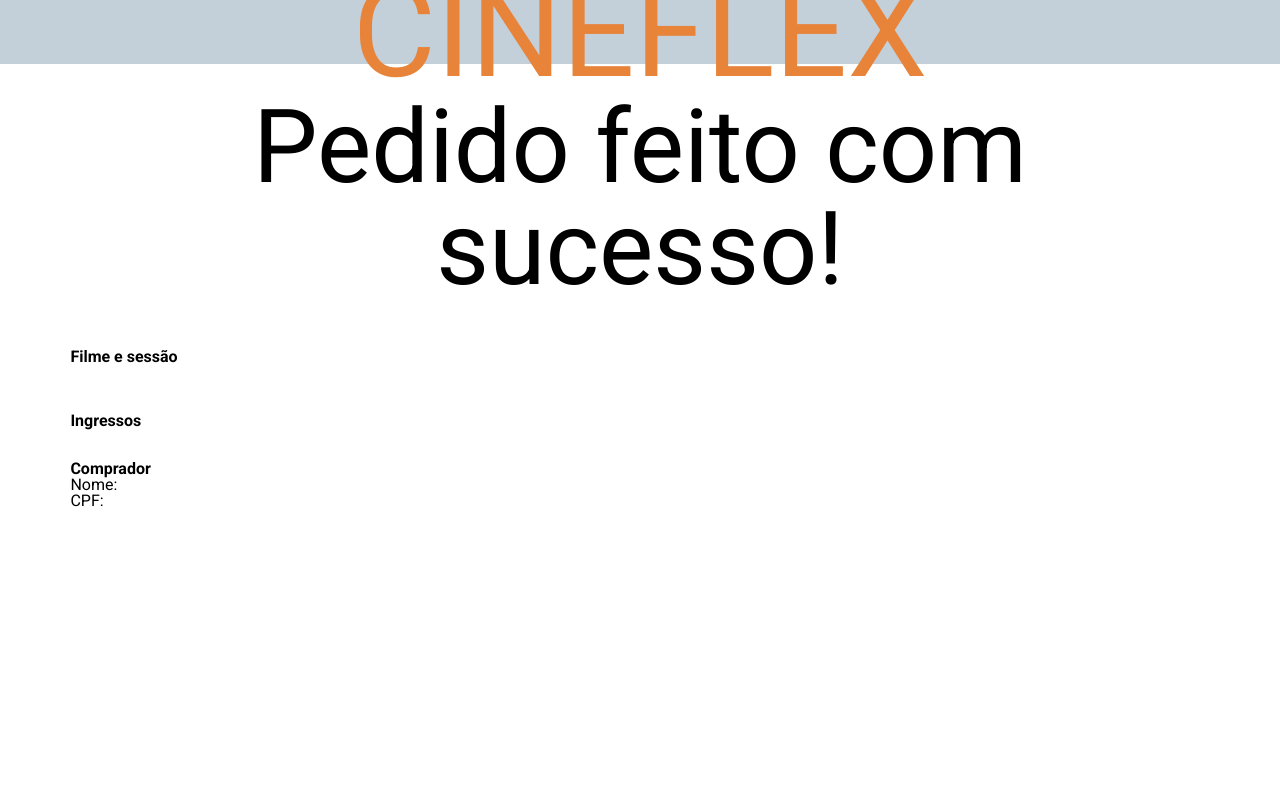
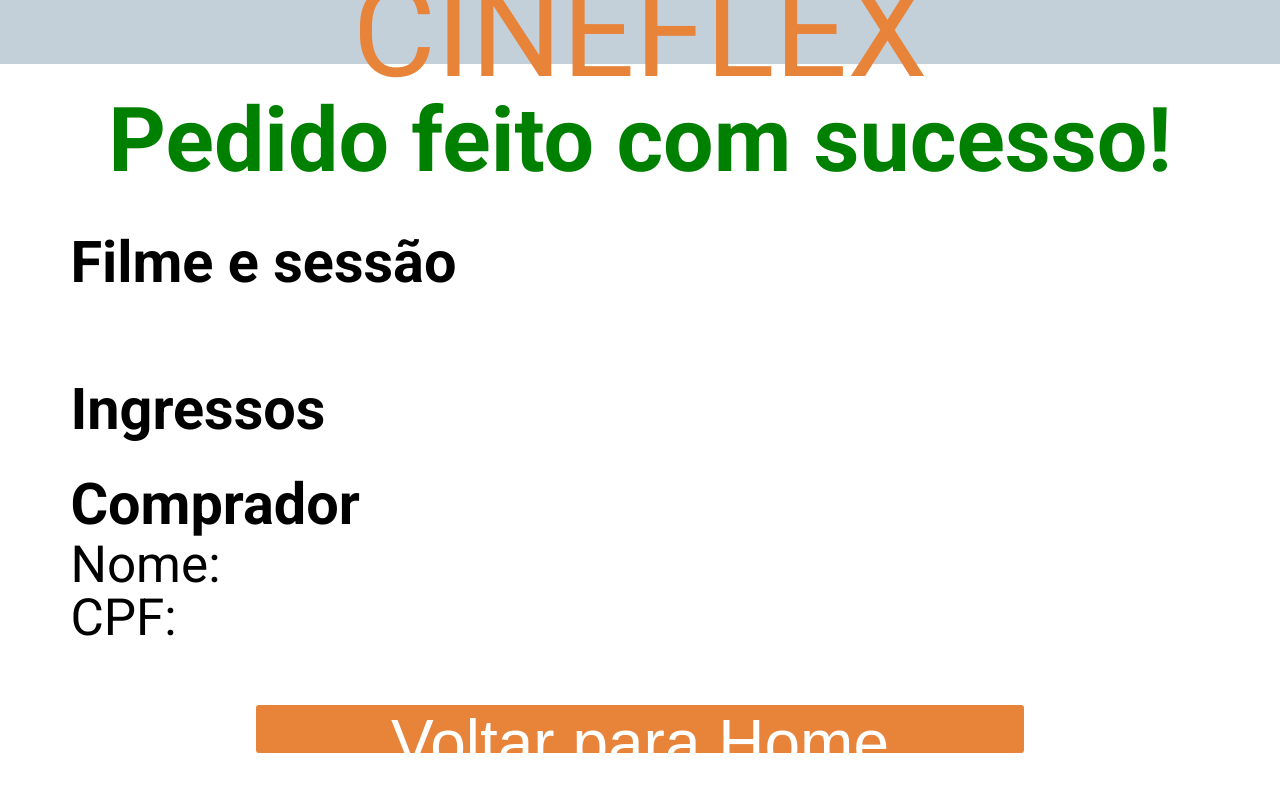
Before and after one commit to lucasreis64/cineflex, a React (Create React App) app: page /sucesso in a window 1280 px wide. Shown: the top 792 px of the page. Built offline with nearby package versions, Linux system fonts and the light colour scheme.

Commit message:
Add Button home

```diff
--- a/src/Components/Sucesso/Sucesso.js
+++ b/src/Components/Sucesso/Sucesso.js
@@ -23,6 +23,7 @@
                     <h3>Nome: {nomeComprador}</h3>
                     <h3>CPF: {cpfComprador}</h3>
                 </div>
+                <button onClick={()=>window.location.reload()}>Voltar para Home</button>
         </SucessoContainer>
         </>
     )
@@ -34,13 +35,32 @@
     justify-content: center;
     gap: 4vh;
     padding: 12vh 5.5vw 18vh;
+    font-size: 4vw;
     h1{
         width: 100%;
         text-align: center;
         margin-bottom: 2vh;
-        font-size: 8vw;
+        font-size: 7vw;
+        color:green;
+        font-weight: bold;
     }
     h2{
         font-weight: bold;
+        font-size: 4.5vw;
+        margin-bottom: 5px;
+    }
+    h3{
+        margin-bottom: 2px;
+    }
+    button{
+        align-self: center;
+        background: #E8833A;
+        border-radius: 3px;
+        border: none;
+        width: 60vw;
+        height: 6vh;
+        margin-top: 3.5vh;
+        color: white;
+        font-size: 5vw;
     }
 `
```
